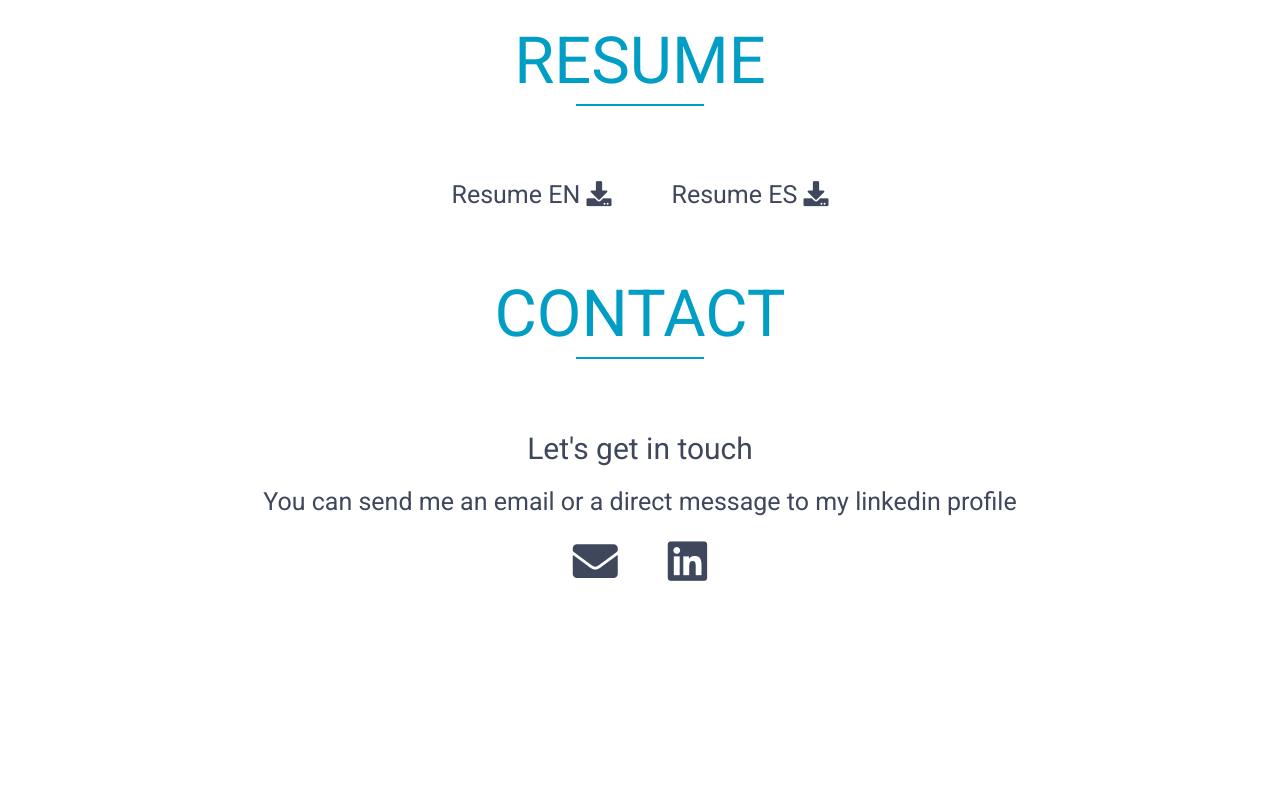
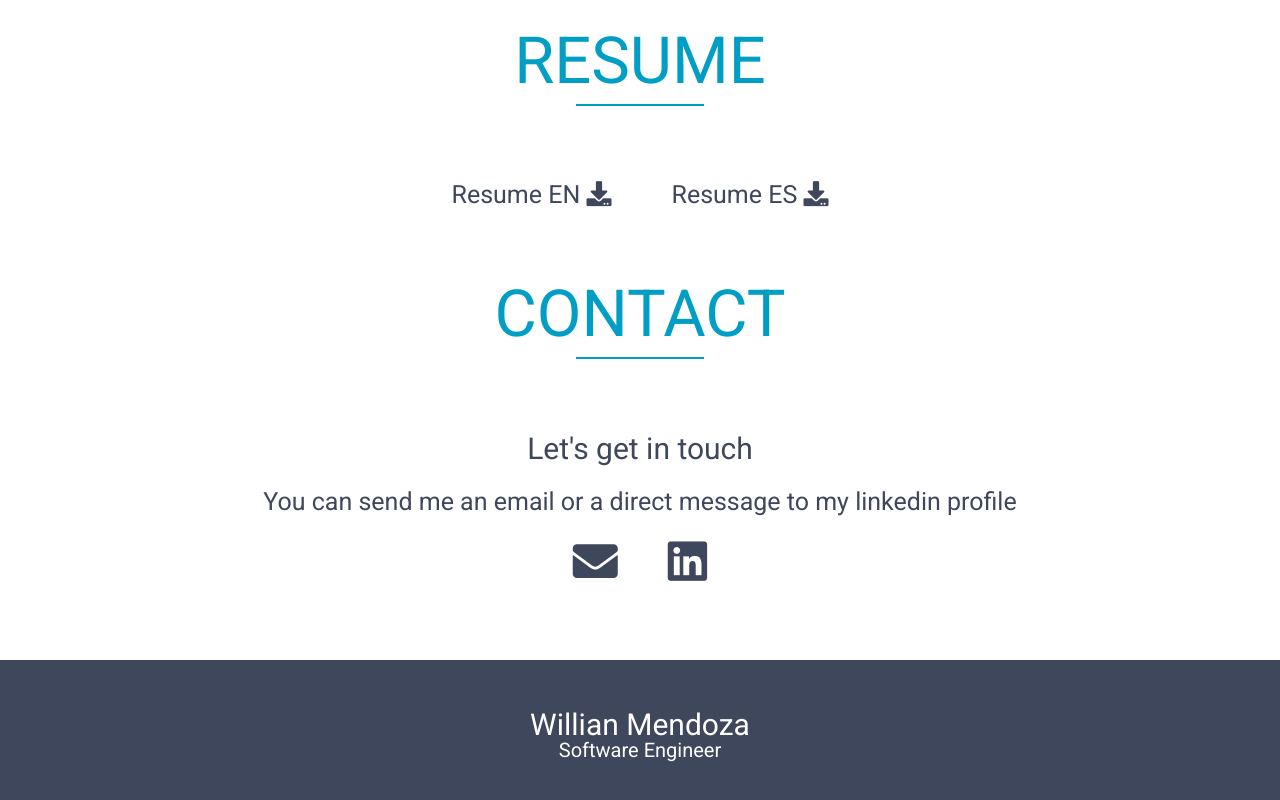
Before and after one commit to willlymendoza/personal-portfolio, a React (Create React App) app: page / in a window 1280 px wide. Shown: the part 2498-3298 px from the top of the page. Before the commit the page ends 3087 px from the top, so only its background shows below. Built offline with nearby package versions, Linux system fonts and the light colour scheme.

Commit message:
Added Footer component

```diff
--- a/src/App.js
+++ b/src/App.js
@@ -4,12 +4,14 @@ import { Link, animateScroll as scroll } from "react-scroll";
 import Container from "components/Container";
 import Header from "components/Header";
 import Main from "components/Main";
+import Footer from "components/Footer";
 
 function App() {
   return (
     <Container>
       <Header />
       <Main />
+      <Footer />
     </Container>
   );
 }
--- /dev/null
+++ b/src/components/Footer/index.js
@@ -0,0 +1,17 @@
+import React from "react";
+import "./styles.scss";
+
+const Footer = () => {
+  return (
+    <footer class="footer">
+      <div class="footer-content">
+        <div class="footer-content-name">
+          <h2>Willian Mendoza</h2>
+          <h3>Software Engineer</h3>
+        </div>
+      </div>
+    </footer>
+  );
+};
+
+export default Footer;
--- /dev/null
+++ b/src/components/Footer/styles.scss
@@ -0,0 +1,29 @@
+@import "../../assets/sass/config";
+
+.footer {
+  background: $primary;
+  height: 150px;
+
+  &-content {
+    height: 100%;
+    max-width: 1630px;
+    margin: 0 auto;
+    color: $white;
+
+    &-name {
+      display: flex;
+      flex-direction: column;
+      justify-content: center;
+      align-items: center;
+      height: 100%;
+
+      h2 {
+        font-size: 30px;
+      }
+
+      h3 {
+        font-size: 20px;
+      }
+    }
+  }
+}
```
